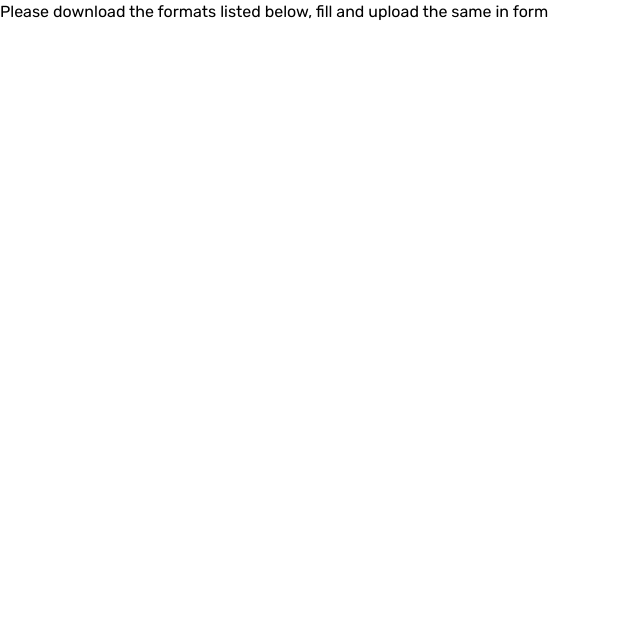
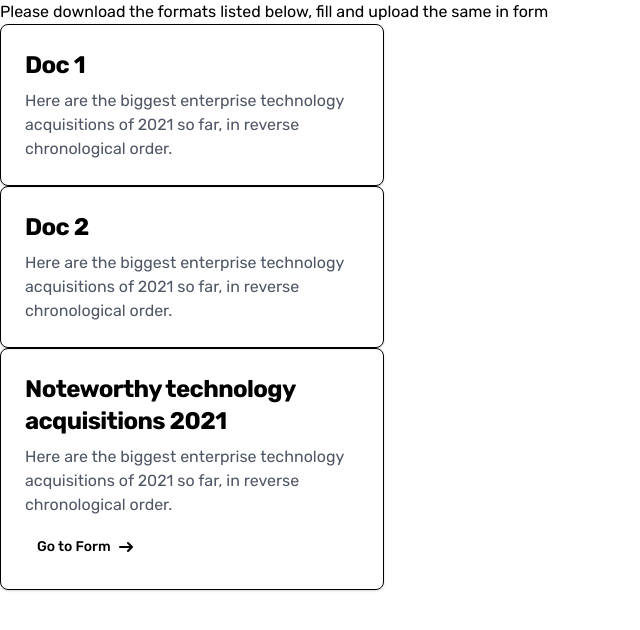
Before and after one commit to BhuvanSA/ideathon-landingpage, a Next.js app: page /register in a window 1280 px wide. Shown: the top 630 px of the page, without its empty margins (0-640 px from the left). Built offline with nearby package versions, Linux system fonts and the light colour scheme.

Commit message:
Added format doc links page

```diff
--- a/components/Hero.js
+++ b/components/Hero.js
@@ -42,7 +42,7 @@ const Hero = ({
           {/* Fostering Innovation through Collaboration, Technology, and Creative */}
           {/* Thinking */}
           {/* </p> */}
-          <ButtonPrimary href="https://forms.gle/smYEHjf92AcSkyZQ8">
+          <ButtonPrimary href="https://ideathon-landingpage.vercel.app/register">
             Register Now{" "}
           </ButtonPrimary>
         </div>
--- a/components/Layout/Header.js
+++ b/components/Layout/Header.js
@@ -106,7 +106,7 @@ const Header = () => {
                   Sign In
               </a> */}
             {/* </Link> */}
-            <ButtonOutline href="https://docs.google.com/forms/d/e/1FAIpQLSeyEIPX2rHQLSDqowUGENbddS3DaRPOcTou8nsq2kuMEd6N_Q/viewform">
+            <ButtonOutline href="https://ideathon-landingpage.vercel.app/register">
               Register
             </ButtonOutline>
           </div>
--- a/components/Pricing.js
+++ b/components/Pricing.js
@@ -674,7 +674,7 @@ const Pricing = () => {
                   Register Now!
                 </h5>
               </div>
-              <ButtonPrimary href="https://docs.google.com/forms/d/e/1FAIpQLSeyEIPX2rHQLSDqowUGENbddS3DaRPOcTou8nsq2kuMEd6N_Q/viewform">
+              <ButtonPrimary href="https://ideathon-landingpage.vercel.app/register">
                 Register
               </ButtonPrimary>
             </div>
--- a/pages/register.js
+++ b/pages/register.js
@@ -1,6 +1,7 @@
 // pages/register.js
 
 import React from "react";
+import { Link } from "react-scroll";
 
 const Register = () => {
   // Your registration page content and logic here
@@ -10,6 +11,64 @@ const Register = () => {
       <h1>
         Please download the formats listed below, fill and upload the same in
         form
+        <a
+          href="https://github.com/BhuvanSA/ideathon-landingpage/blob/373499f3f2909ca632b5147a729c2269cbd40bed/public/assets/Round1SubmissionFormatIdeathon.docx?raw=True"
+          className="block max-w-sm p-6 bg-white border border-gray-200 rounded-lg shadow hover:bg-gray-100 dark:bg-gray-800 dark:border-gray-700 dark:hover:bg-gray-700"
+          rel="noopener noreferrer"
+        >
+          <h5 className="mb-2 text-2xl font-bold tracking-tight text-gray-900 dark:text-white">
+            Doc 1
+          </h5>
+          <p className="font-normal text-gray-700 dark:text-gray-400">
+            Here are the biggest enterprise technology acquisitions of 2021 so
+            far, in reverse chronological order.
+          </p>
+        </a>
+        <a
+          href="https://github.com/BhuvanSA/ideathon-landingpage/blob/373499f3f2909ca632b5147a729c2269cbd40bed/public/assets/Hits%20to%20Ideathon%20Format.docx?raw=True"
+          className="block max-w-sm p-6 bg-white border border-gray-200 rounded-lg shadow hover:bg-gray-100 dark:bg-gray-800 dark:border-gray-700 dark:hover:bg-gray-700"
+          rel="noopener noreferrer"
+        >
+          <h5 className="mb-2 text-2xl font-bold tracking-tight text-gray-900 dark:text-white">
+            Doc 2
+          </h5>
+          <p className="font-normal text-gray-700 dark:text-gray-400">
+            Here are the biggest enterprise technology acquisitions of 2021 so
+            far, in reverse chronological order.
+          </p>
+        </a>
+        <div className="max-w-sm p-6 bg-white border border-gray-200 rounded-lg shadow dark:bg-gray-800 dark:border-gray-700">
+          <a href="#">
+            <h5 className="mb-2 text-2xl font-bold tracking-tight text-gray-900 dark:text-white">
+              Noteworthy technology acquisitions 2021
+            </h5>
+          </a>
+          <p className="mb-3 font-normal text-gray-700 dark:text-gray-400">
+            Here are the biggest enterprise technology acquisitions of 2021 so
+            far, in reverse chronological order.
+          </p>
+          <a
+            href="https://docs.google.com/forms/d/e/1FAIpQLSeyEIPX2rHQLSDqowUGENbddS3DaRPOcTou8nsq2kuMEd6N_Q/viewform"
+            className="inline-flex items-center px-3 py-2 text-sm font-medium text-center text-white bg-blue-700 rounded-lg hover:bg-blue-800 focus:ring-4 focus:outline-none focus:ring-blue-300 dark:bg-blue-600 dark:hover:bg-blue-700 dark:focus:ring-blue-800"
+          >
+            Go to Form
+            <svg
+              className="w-3.5 h-3.5 ml-2"
+              aria-hidden="true"
+              xmlns="http://www.w3.org/2000/svg"
+              fill="none"
+              viewBox="0 0 14 10"
+            >
+              <path
+                stroke="currentColor"
+                stroke-linecap="round"
+                stroke-linejoin="round"
+                stroke-width="2"
+                d="M1 5h12m0 0L9 1m4 4L9 9"
+              />
+            </svg>
+          </a>
+        </div>
       </h1>
       {/* Add your registration form or content here */}
     </div>
```
